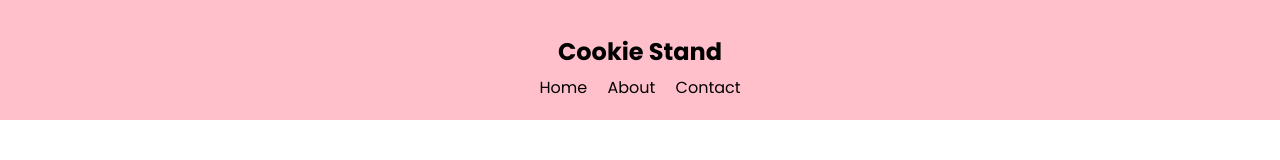
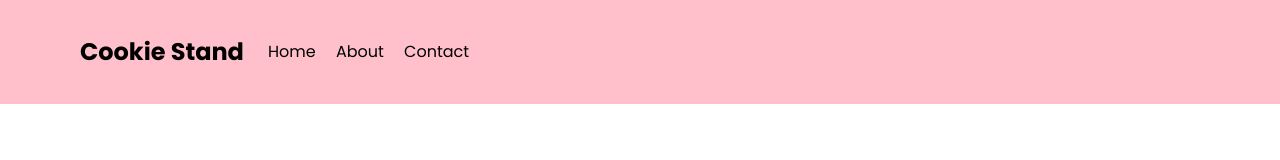
Before and after one commit to Fi717/cookie-stand, a plain HTML site: page index.html in a window 1280 px wide. Drawn offline with Linux system fonts and the light colour scheme.

Commit message:
CSS update

```diff
--- a/style.css
+++ b/style.css
@@ -1,7 +1,7 @@
 *{
     box-sizing: border-box;
 }
-
+/* this is a comment */
 body {
     font-family: 'Poppins', sans-serif;
     font-size: 1rem;
@@ -39,3 +39,18 @@ a {
     font-size: 1rem;
     color: inherit;
 }
+
+
+
+
+
+
+/* This is a media query wich will change my styles when the viewport is 700px or more */
+
+@media(min-width: 700px){
+    .header-container {
+        text-align: left;
+        display: flex;
+        align-items: center;
+    }
+}
```
